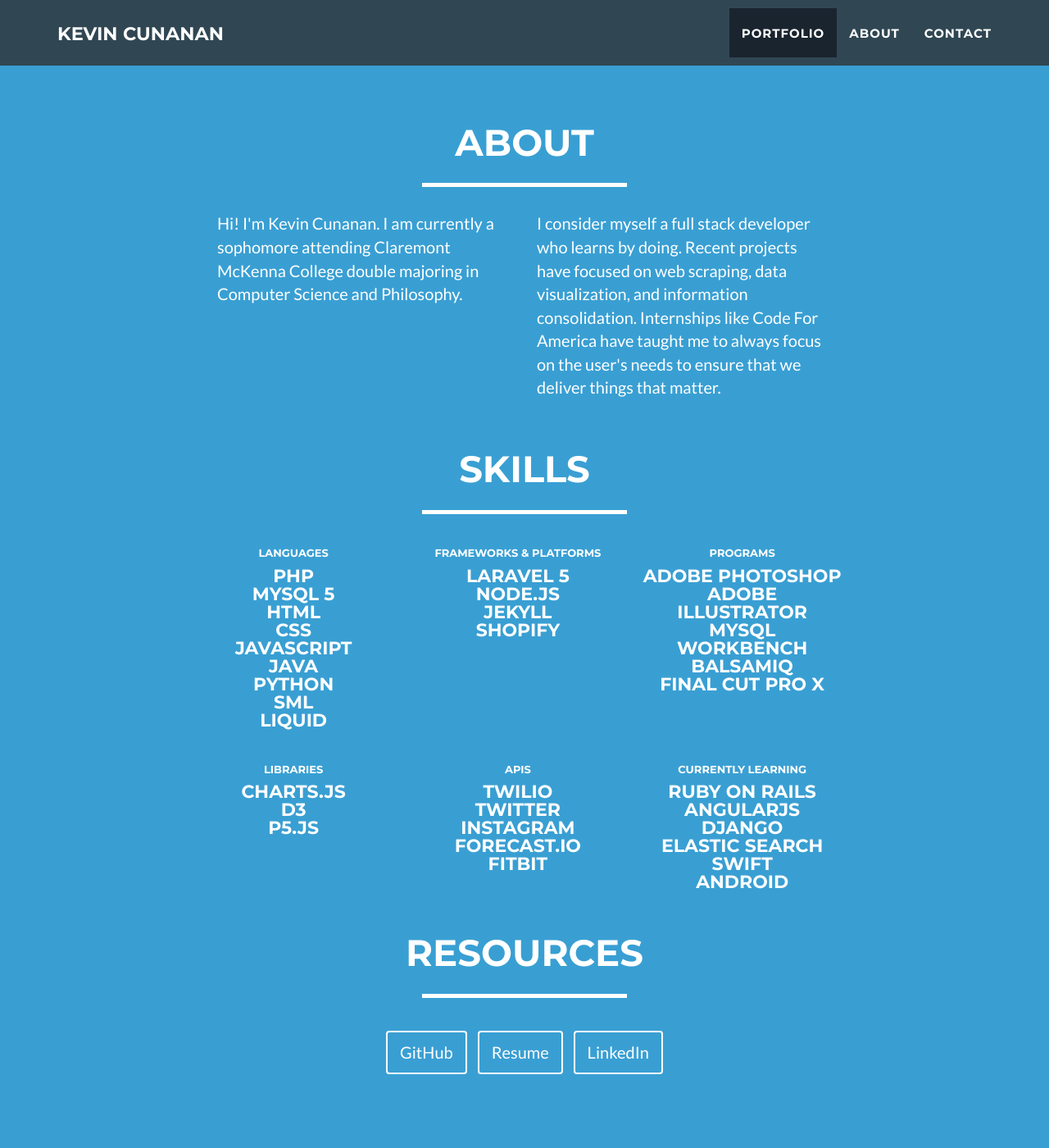
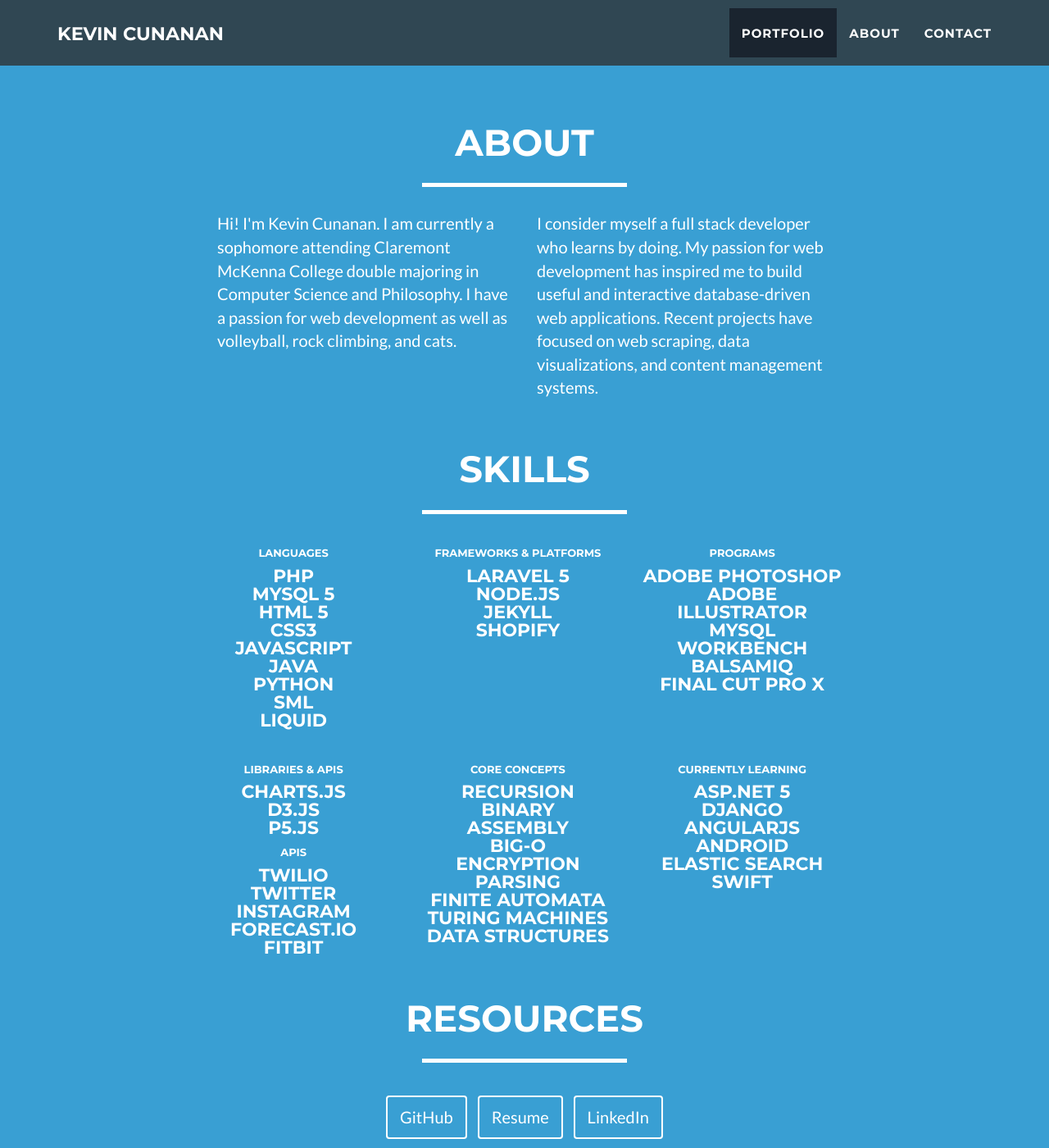
Before and after one commit to deeplyfriedchicken/portfolio, a Jekyll site: the page index.html, which Jekyll copies as it is, in a window 1280 px wide and 1400 px high, scrolled down 1993 px. Shown: the whole window at 82% size. Built offline with Jekyll 4.4.1, drawn with Linux system fonts in a browser that asks for light colours; nearby versions of some CDN libraries.

Commit message:
updated resume and added core concepts

```diff
--- a/index.html
+++ b/index.html
@@ -249,10 +249,10 @@
             </div>
             <div class="row">
                 <div class="col-lg-4 col-lg-offset-2">
-                    <p>Hi! I'm Kevin Cunanan. I am currently a sophomore attending Claremont McKenna College double majoring in Computer Science and Philosophy.</p>
+                    <p>Hi! I'm Kevin Cunanan. I am currently a sophomore attending Claremont McKenna College double majoring in Computer Science and Philosophy. I have a passion for web development as well as volleyball, rock climbing, and cats.</p>
                 </div>
                 <div class="col-lg-4">
-                    <p>I consider myself a full stack developer who learns by doing. Recent projects have focused on web scraping, data visualization, and information consolidation. Internships like Code For America have taught me to always focus on the user's needs to ensure that we deliver things that matter.</p>
+                    <p>I consider myself a full stack developer who learns by doing. My passion for web development has inspired me to build useful and interactive database-driven web applications. Recent projects have focused on web scraping, data visualizations, and content management systems.</p>
                 </div>
             </div>
             <div class="col-lg-12 text-center about-below">
@@ -264,8 +264,8 @@
                 <h6>Languages</h6>
                 <li>PHP</li>
                 <li>MySQL 5</li>
-                <li>HTML</li>
-                <li>CSS</li>
+                <li>HTML 5</li>
+                <li>CSS3</li>
                 <li>JavaScript</li>
                 <li>Java</li>
                 <li>Python</li>
@@ -290,12 +290,10 @@
             </div>
             <div class="row skills skills-below">
               <div class="col-lg-3 col-lg-offset-1 col-md-3 col-md-offset-1 list">
-                <h6>Libraries</h6>
+                <h6>Libraries & APIs</h6>
                 <li>Charts.js</li>
-                <li>D3</li>
+                <li>D3.js</li>
                 <li>P5.js</li>
-              </div>
-              <div class="col-lg-3 col-md-3 list">
                 <h6>APIs</h6>
                 <li>Twilio</li>
                 <li>Twitter</li>
@@ -304,13 +302,25 @@
                 <li>Fitbit</li>
               </div>
               <div class="col-lg-3 col-md-3 list">
+              <h6>Core Concepts</h6>
+                <li>Recursion</li>
+                <li>Binary</li>
+                <li>Assembly</li>
+                <li>big-O</li>
+                <li>Encryption</li>
+                <li>Parsing</li>
+                <li>Finite Automata</li>
+                <li>Turing Machines</li>
+                <li>Data Structures</li>
+              </div>
+              <div class="col-lg-3 col-md-3 list">
                 <h6>Currently Learning</h6>
-                <li>Ruby on Rails</li>
+                <li>ASP.NET 5</li>
+                <li>Django</li>
                 <li>AngularJS</li>
-                <li>Django</li>
+                <li>Android</li>
                 <li>Elastic Search</li>
                 <li>Swift</li>
-                <li>Android</li>
               </div>
             </div>
             <div class="row resources about-below">
@@ -455,8 +465,8 @@
                             <hr class="star-primary">
                             <div><a href="http://findenchiladas.com"><img src="img/portfolio/FindEnchiladas/homepage.png" class="img-responsive img-centered" id="feHomepage" alt=""></a></div>
                             <p><a href="https://github.com/Find-Enchiladas/findenchiladas">Find Enchiladas</a> is my first web development project. Originally created as part of a <a href="http://www1.cmc.edu/pages/faculty/alee/">Distributive Software Architecture</a> class project, we decided to continue developing the application.</p>
-                            <p>The goal of Find Enchiladas was to search 7 different dining hall menus based off someone's favorite foods. But, we wanted something more. As college students, it's hard to check the menu everyday when we are running across campus. To accomodate that, we implemented the Twilio messaging API to send text messages using a Cron.</p>
-                            <p>My project partner, <a href="https://www.linkedin.com/in/andrewatwong">Andrew Atwong</a>, and I recently put this project into Laravel to better consolidate and organize our code. At some point, we plan to include further improvements such as nuanced preferences, better searches, and maybe even mobile apps.</p>
+                            <p>Find Enchiladas pulls dining hall menus from 7 different dining halls and compares for matches based off someone's favorite foods. But we didn't stop there. As college students, we want information delivered to our fingertips. To accomodate that, we use the Twilio messaging API to send regular text messages using Cron Jobs.</p>
+                            <p>My project partner, <a href="https://www.linkedin.com/in/andrewatwong">Andrew Atwong</a>, and I recently improved the relational database and pushed this project into Laravel to better consolidate code and improve its efficiency. The app features a signup page, encrypted passwords, forgotten password retrievals, and settings to turn off notifications. At some point, we plan to include further improvements such as nuanced preferences, better searches, and maybe even mobile apps.</p>
                             <div><img src="img/portfolio/FindEnchiladas/feSMS.png" class="img-responsive img-centered" id="feSMS" alt=""></div>
                             <ul class="list-inline item-details">
                                 <li>Client:
@@ -495,9 +505,11 @@
                           <h6>TL;DR: Automated Emailer for College News & Event Scraper using Laravel 5, Goutte, MySQL 5, Sendgrid, Forecast.io, Cron, HTML, CSS, JS</h6>
                           <hr class="star-primary">
                           <div><a href="http://claremontrise.com"><img src="img/portfolio/ClaremontRise/homepage.png" class="img-responsive img-centered" alt=""></a></div>
-                          <p>My original goal for <a href="https://github.com/kcunanan/claremontrise">Claremont Rise</a> was strictly educational; how much stuff could I learn in one project? I wanted to understand Laravel to go through the process of building a dynamic website from the ground up. This included planning out the relational database, creating a logo, and also understanding my users (college students, professors, deans, etc). The first iteration of Claremont Rise attempted to combine information from across the 5C's. This included information about campus events, campus news, various student newspapers, special talks at the Ath, weather, and even a daily campus instagram picture. A sample of it can be seen below.</p>
+                          <p>My original goal for <a href="https://github.com/kcunanan/claremontrise">Claremont Rise</a> was strictly educational; how much stuff could I learn in one project? I wanted to better understand Laravel and relearn the process of building a dynamic website from the ground up. So, I decided to build an app that provided information to students regarding everything from the weather to campus events. Building Claremont Rise included things like creating my biggest relational database, developing a logo, and understanding my users (college students, professors, deans, etc). Below is an old mockup of the database I developed.</p>
+                          <img src="img/portfolio/ClaremontRise/cr-old-db-example.png" class="img-responsive img-centered">
+                          <p>The first iteration of Claremont Rise included information about campus events, campus news, various student newspapers, special talks at the Ath, weather, and even a daily campus instagram picture. A sample of it can be seen below.</p>
                           <div><img src="img/portfolio/ClaremontRise/email.png" class="img-responsive img-centered" alt=""></div>
-                          <p>However, after getting back to college, Claremont Rise became extremely hard to maintain and other campus organizations began offering similar services. Consequently, I decided to narrow my focus to solely news organizations across the 5Cs. Despite this, I realized that there are over 10 news sources on campus.</p>
+                          <p>However, after getting back to college, Claremont Rise became extremely hard to maintain and other campus organizations began offering similar services. Consequently, I decided to narrow my focus to solely news organizations across the 5Cs. This project is currently under construction for these reasons.</p>
                             <ul class="list-inline item-details">
                                 <li>Client:
                                     <strong><a href="http://claremontrise.com">Claremont Colleges</a>
@@ -535,9 +547,8 @@
                           <h6>TL;DR: Instagram, Twitter, Team-Info Newsfeed using Laravel 5, Instagram API, Twitter API, FullCalendar, MySQL 5</h6>
                           <hr class="star-primary">
                           <div><a href="http://ghsnd.win"><img src="img/portfolio/ghsnd/home.png" class="img-responsive img-centered" id="ghHomepage" alt=""></a></div>
-                          <p><a href="https://github.com/GranadaHillsSnD/GHSnD.win">The Granada Hills Speech and Debate Team Newsfeed</a> was created at the request of current members of the GHCHS Speech and Debate Team. Originally the team used social media outlets like Facebook to keep students informed regarding event information.</p>
-                          <p>Additionally, the team had no central organization for team updates during/after competitions which limited engagement.</p>
-                          <p>To fix this, we implemented a newsfeed that pulls new data from Instagram and Twitter directly from admin accounts, and also creates pending images if a person was to use the #ghsnd. I created a cron that consistently searches for new posts and allows designated admins (team officers) to approve or deny the social media post. The site also features a calendar, and upcoming events section where new info can be posted via an admin page secured by a login form.</p>
+                          <p><a href="https://github.com/GranadaHillsSnD/GHSnD.win">The Granada Hills Speech and Debate Team Newsfeed</a> was created at the request of current members of the GHCHS Speech and Debate Team. The team originally used social media outlets like Facebook to keep students informed regarding event information.</p>
+                          <p>To fix this, I developed a relational database and Laravel 5 web application to operate a newsfeed that pulls data from Instagram and Twitter admin accounts. This functions off a cron that frequently searches for new posts and allows designated admins (team officers) to approve or deny the social media post. The site also features a calendar, and upcoming events section where an admin can post new info after securely logging in.</p>
                           <div><img src="img/portfolio/ghsnd/adminpost.png" class="img-responsive img-centered" alt=""></div>
                           <div><img src="img/portfolio/ghsnd/calendar.png" class="img-responsive img-centered" id="feSMS" alt=""></div>
                             <ul class="list-inline item-details">
@@ -620,7 +631,7 @@
                           <div><a href="http://claremontrise.com"><img src="img/portfolio/ClaremontRise/homepage.png" class="img-responsive img-centered" alt=""></a></div>
                           <p>The 5C Hackathon is an even held every semester which engages students from any campus to build apps. Divided into Beginner, Intermediate, and Advanced, the competition only gets tougher. Lucky for us, we competed in the Advanced Group since I had previous computer science and hackathon experience.</p>
                           <p>We decided to build a dining hall application to bring more social interactivity to food. Though dining hall food tastes great, there isn't really a community around the 7 dining halls across the Claremont Colleges. To be completely honest, we wanted our app to have a 'Yik Yak' quality to it. As a result, we wanted features like direct posting and upvoting/downvoting. </p>
-                          <p>Read more about this event and our success <a href="https://www.cmc.edu/news/cmc-students-demonstrate-tech-savvy-at-5c-hackathon">here</a>.</p>
+                          <h4>Read more about this event and our success <a href="https://www.cmc.edu/news/cmc-students-demonstrate-tech-savvy-at-5c-hackathon">here</a>.</h4>
                           <div><img src="img/portfolio/ClaremontRise/email.png" class="img-responsive img-centered" alt=""></div>
                           <p>However, after getting back to college, Claremont Rise became extremely hard to maintain and other campus organizations began offering similar services. Consequently, I decided to narrow my focus to solely news organizations across the 5Cs. Despite this, I realized that there are over 10 news sources on campus.</p>
                             <ul class="list-inline item-details">
@@ -661,8 +672,9 @@
                           <hr class="star-primary">
                           <div><img src="img/portfolio/products-page/wholepage.png" class="img-responsive img-centered" alt=""></div>
                           <p><a href="https://github.com/kcunanan/codeforamerica.org/blob/update-apps/apps/index.html">The Products Page</a> was part of a Code For America initiative to redesign the main site in order to reflect new goals and missions for the company. We were told that the desired audience was younger government officials who wanted to create change. In order to showcase products, we had to organize the apps efficiently and effectively so users could search through the page quickly.</p>
-                          <p>At some point, we thought about utilizing isotope to organize apps using button clicks. We categorized apps by four sections (Economic Development, Communication and Engagement, Safety and Justice, and Health) and subdivided those into stages (Betas, Alphas, Live, etc). Ultimately, we created a site that had quite a bit of functionality that operated off a small CSV file exported from an organized Google Doc.</p>
+                          <p>The Products Page was developed using Jekyll and Liquid. We decided to use isotope to organize apps using button clicks. We categorized apps by four sections (Economic Development, Communication and Engagement, Safety and Justice, and Health) and subdivided those into stages (Betas, Alphas, Live, etc). Ultimately, we created a site that had quite a bit of functionality that operated off a small CSV file exported from an organized Google Doc.</p>
                           <p>After a few user testing sessions, we began to understand that the page needed more work on the high level, (i.e. how we categorize and sort the apps). But people appreciated things like a featured app, and the ability to categorize. However, the site will certainly take more time before it can be put live.</p>
+                          <h4>Update: Code For America made modifications to our experimental page but they finally <a href="http://codeforamerica.org/apps">hosted the page!</a></h4>
                           <div><img src="img/portfolio/products-page/buttons.png" class="img-responsive img-centered" id="feSMS" alt=""></div>
                             <ul class="list-inline item-details">
                                 <li>Client:
@@ -670,7 +682,7 @@
                                     </strong>
                                 </li>
                                 <li>Date:
-                                    <strong><a href="http://codeforamerica.org">July - August 2015</a>
+                                    <strong><a href="http://codeforamerica.org/products">July - August 2015</a>
                                     </strong>
                                 </li>
                                 <li>Service:
@@ -702,8 +714,8 @@
                           <hr class="star-primary">
                           <div><a href="http://claremontrise.com"><img src="img/portfolio/summit-registrants/dashboard.png" class="img-responsive img-centered" id="feHomepage" alt=""></a></div>
                           <p><a href="https://github.com/kcunanan/summit-registrants">The Summit Registrants App</a> was a small project that sought to represent an accumulation of Summit data online. Code For America usually runs these pages throughout TV monitors around the office.</p>
-                          <p>Having never worked with Node.js in the past, I had to really push myself to understand what was happening in this code. Ultimately, I was able to understand that and the various JS libraries to make the application work. From there, it became computations that I pulled from the data. Whether it was calculating how many different types of people were going via a pie chart, or total funds obtained from ticket sales, all the data was avaiable in the Google Sheets. </p>
-                          <p>A challenging part of this project was synchronizing the data with a constantly updating Google Sheet that was tied to the ticket registration forms. Once we figured out how to obtain an API key for our specific Google Sheet, we had the app download new data in 5 minute intervals.</p>
+                          <p>Having never worked with Node.js in the past, I had to really push myself to understand what was happening in this code. Ultimately, I was able to understand that and the various JS libraries to make the application work. From there, it boiled down to creating computations based of available data. Whether it was calculating how many different types of people were going, or total funds obtained from ticket sales, all the data was taken dynamically from a Google Sheet. </p>
+                          <p>That being said, the challenging part of this project was synchronizing the data with a  Google Sheet constantly being updated from a ticket registration form. Once we figured out how to obtain an API key for our specific Google Sheet, we had the app download new data in 5 minute intervals.</p>
                             <ul class="list-inline item-details">
                                 <li>Client:
                                     <strong><a href="http://www.codeforamerica.org/">Code For America</a>
```
Also changed, not shown: img/portfolio/ClaremontRise/cr-old-db-example.png (added), 2 other files.
